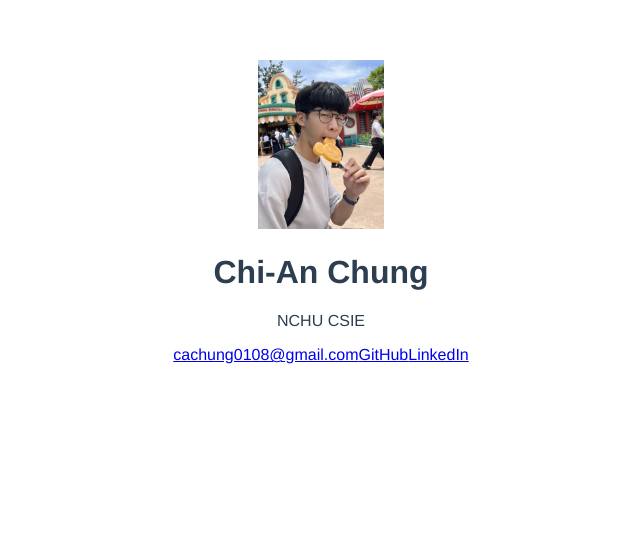
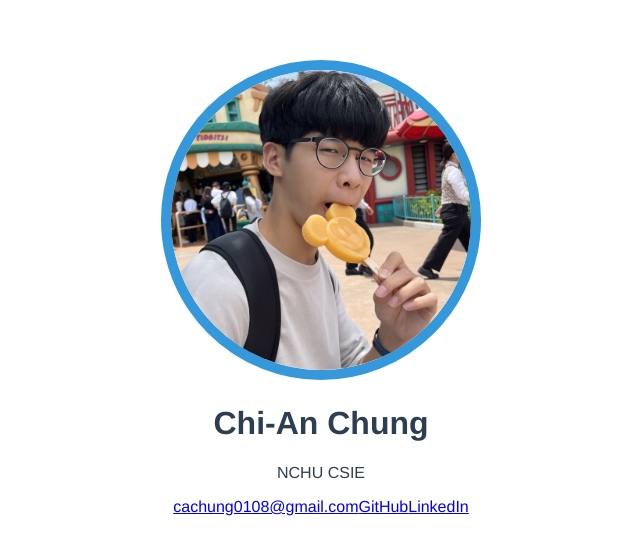
Before and after one commit to cachung0108/My-site, a Vue app: page / in a window 1280 px wide. Shown: the top 554 px of the page, without its empty margins (319-959 px from the left). Built offline with nearby package versions, Linux system fonts and the light colour scheme.

Commit message:
將大頭貼變成圓形並加入外框

```diff
--- a/src/App.vue
+++ b/src/App.vue
@@ -27,7 +27,10 @@ export default {
   margin-top: 60px;
 }
 #photo {
-  width: 10%;
-  height: 10%;
+  width: 300px;
+  height: 300px;
+  border-radius: 50%;
+  border: 10px solid #3498db;
+  object-fit: cover;
 }
 </style>
```
